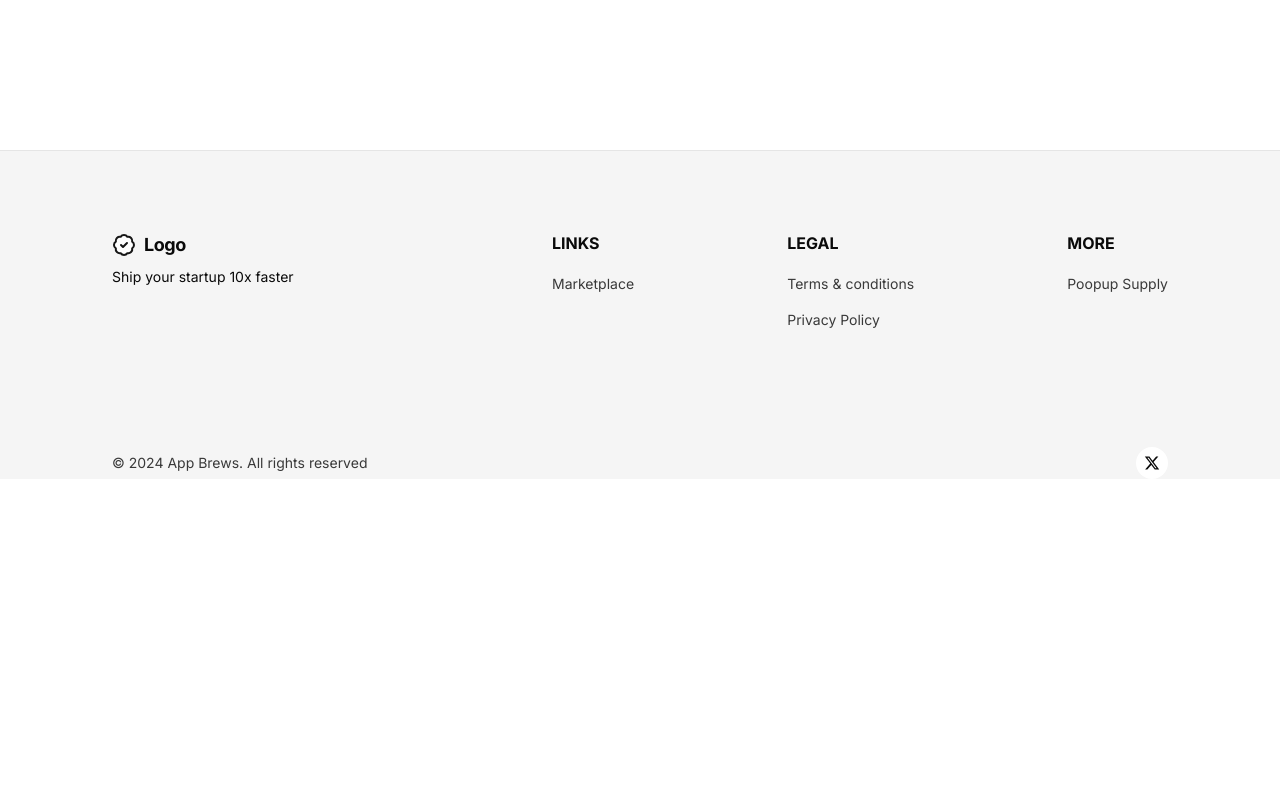
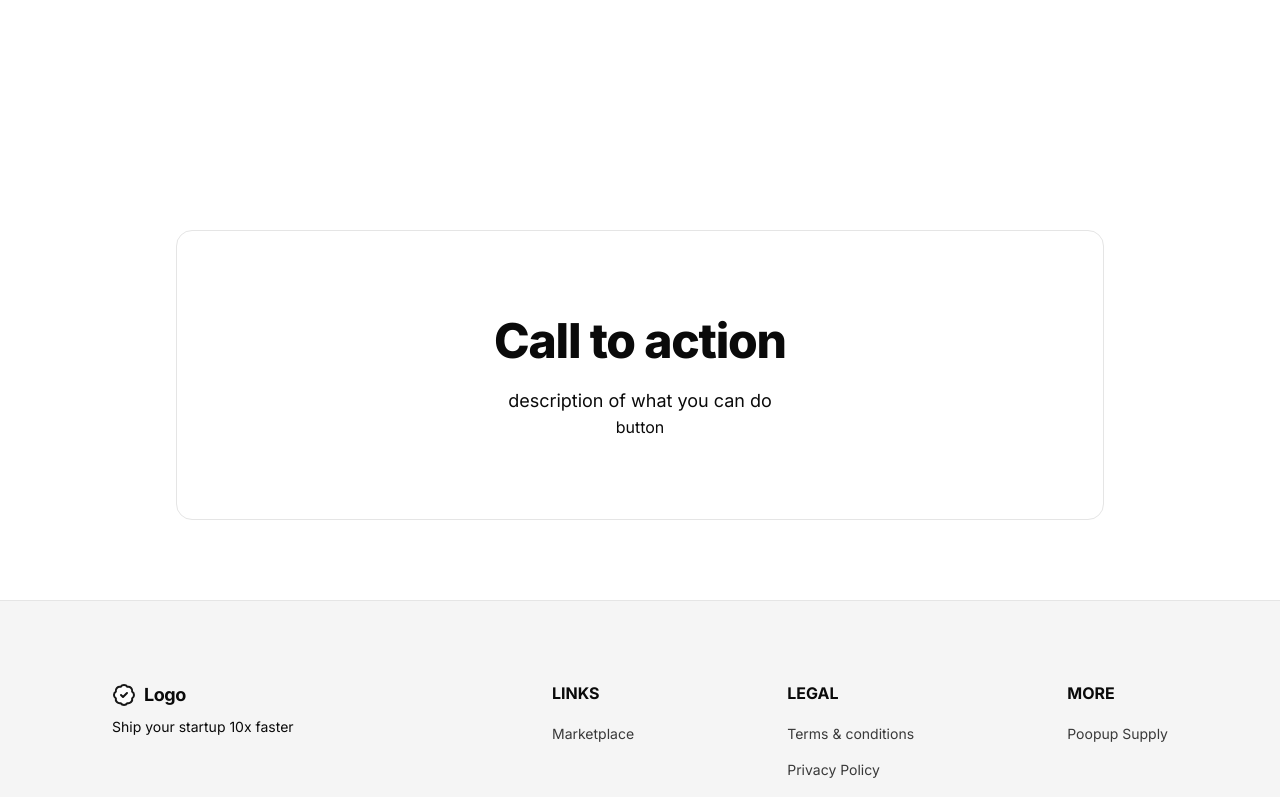
Before and after one commit to rejaulkariim/nextjs-supabase-authjs-starter-kit, a Next.js app: page / in a window 1280 px wide. Shown: the part 650-1447 px from the top of the page. Before the commit the page ends 1153 px from the top, so only its background shows below. Built offline with nearby package versions, Linux system fonts and the light colour scheme; no server answers.

Commit message:
feat: added CTA section

```diff
--- a/src/app/(root)/(home)/page.tsx
+++ b/src/app/(root)/(home)/page.tsx
@@ -1,3 +1,4 @@
+import CTA from "@/components/design/CTA";
 import Footer from "@/components/design/Footer";
 import Hero from "@/components/design/Hero";
 
@@ -5,6 +6,7 @@ export default function Home() {
   return (
     <>
       <Hero />
+      <CTA />
       <Footer />
     </>
   );
--- /dev/null
+++ b/src/components/design/CTA.tsx
@@ -0,0 +1,21 @@
+import MaxWidthWrapper from "@/components/shared/MaxWidthWrapper";
+
+const CTA = () => {
+  return (
+    <section className="py-10 md:py-20">
+      <MaxWidthWrapper className="max-w-6xl mx-auto">
+        <div className="text-center space-y-4 border py-20 px-8 rounded-2xl bg-card">
+          <h2 className="tracking-tight text-balance font-extrabold !leading-tight text-card-foreground text-3xl md:text-5xl">
+            Call to action
+          </h2>
+          <p className="max-w-xl mx-auto text-lg text-card-foreground">
+            description of what you can do
+          </p>
+          button
+        </div>
+      </MaxWidthWrapper>
+    </section>
+  );
+};
+
+export default CTA;
```
